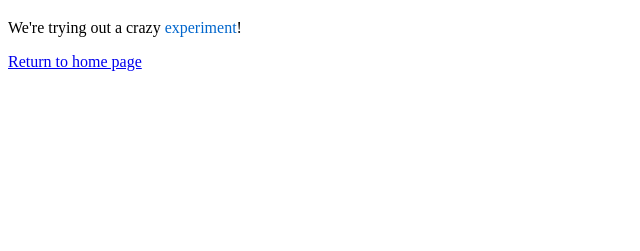
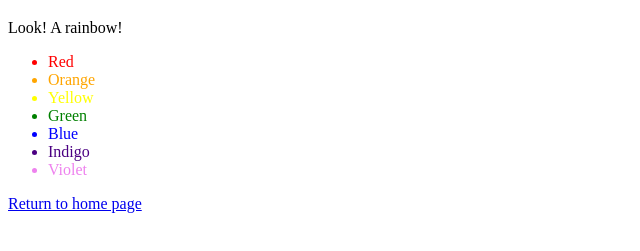
Before and after one commit to damiansp/git, a plain HTML site: page crazy.html in a window 1280 px wide. Shown: the part 61-312 px from the top of the page, without its empty margins (0-640 px from the left). Drawn offline with Linux system fonts and the light colour scheme.

Commit message:
Adds a rainbow to crazy.html

```diff
--- a/crazy.html
+++ b/crazy.html
@@ -7,9 +7,16 @@
 
   <body>
     <h1>A Crazy Experiment</h1>
-    <p>
-      We're trying out a <span style="color: #FOF">crazy</span>
-      <span style="color: #06C">experiment</span>!
+    <p>Look! A rainbow!</p>
+    <ul>
+      <li style="color: red">Red</li>
+      <li style="color: orange">Orange</li>
+      <li style="color: yellow">Yellow</li>
+      <li style="color: green">Green</li>
+      <li style="color: blue">Blue</li>
+      <li style="color: indigo">Indigo</li>
+      <li style="color: violet">Violet</li>
+    </ul>
     <p><a href="index.html">Return to home page</a></p>
   </body>
 </html>
```
